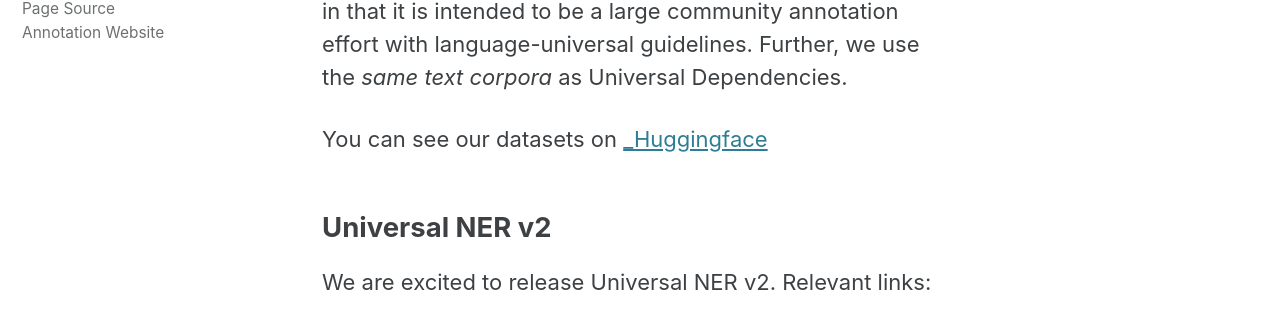
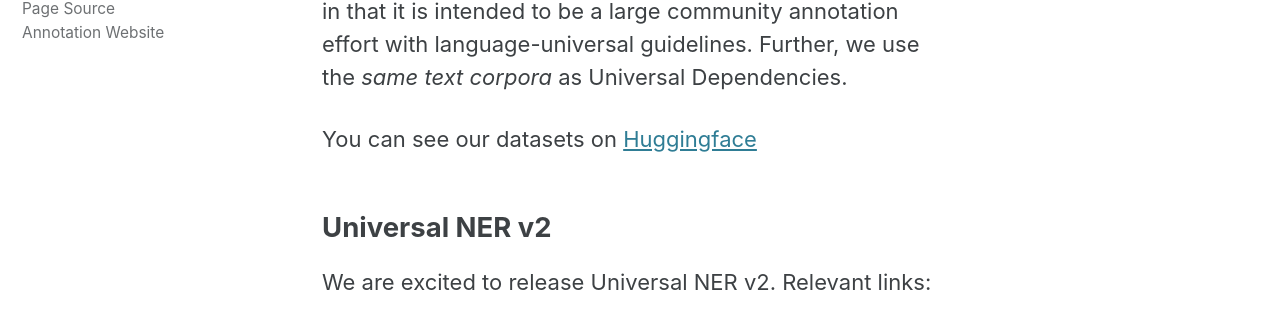
Before and after one commit to UniversalNER/UniversalNER, a Jekyll site: the page built from docs/_pages/home.md, in a window 1280 px wide and 900 px high. Shown: the part 333-653 px from the top of the window. Built offline with Jekyll 4.4.1, drawn with Linux system fonts in a browser that asks for light colours; cached includes are drawn as plain includes; comment, search, counter and statistics services are not loaded.

```diff
--- a/docs/_pages/home.md
+++ b/docs/_pages/home.md
@@ -12,7 +12,7 @@ in many languages with a shared tagset.
 UNER is modeled after the [Universal Dependencies](https://universaldependencies.org/) project, in that
 it is intended to be a large community annotation effort with language-universal guidelines. Further, we use the _same text corpora_ as Universal Dependencies.
 
-You can see our datasets on [_Huggingface ](https://huggingface.co/universalner)
+You can see our datasets on [Huggingface](https://huggingface.co/universalner)
 
 ## Universal NER v2
 We are excited to release Universal NER v2. Relevant links:
```
